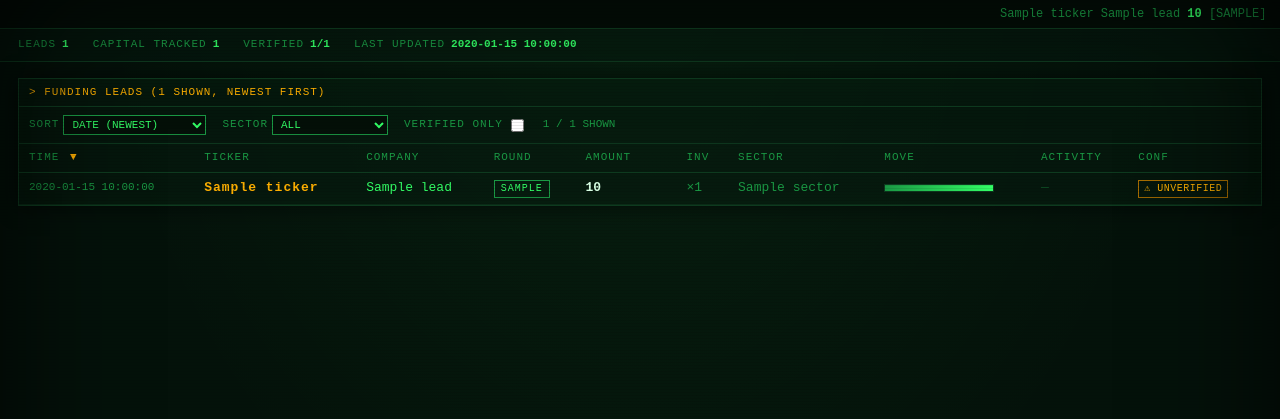
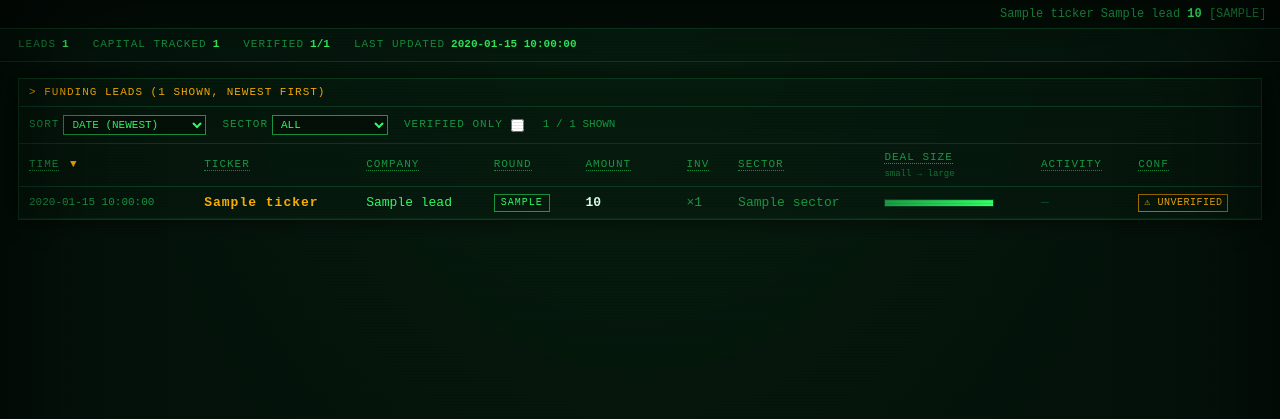
Before and after one commit to aadhyant-b/prospect-intel-pipeline, a FastAPI app: template src/app/templates/leads_list.html in a window 1280 px wide. Shown: the part 39-458 px from the top of the page. Run offline with FastAPI, Linux system fonts and the light colour scheme; the template is opened without the code that fills it: most values are stand-ins (such as "Sample title", 1, 10 or a date in 2020).

Commit message:
Add column-header tooltips and rename MOVE to DEAL SIZE
Every leads-table header now carries a native title-attribute tooltip
explaining what the column means (CONF's spells out VERIFIED vs UNVERIFIED
in plain language, ACTIVITY covers both the switch-signal and cadence-
fallback cases, etc.). Used native title over a CSS pseudo-element tooltip
because .table-scroll's overflow-x:auto also forces overflow-y to auto per
the CSS overflow spec, which would risk silently clipping an
absolutely-positioned dropdown -- title attributes render in the browser's
own layer and can't be clipped by an ancestor's overflow. Added a light
dotted-underline + cursor:help affordance so it's visually obvious headers
are hoverable.

MOVE -> DEAL SIZE (the old label didn't say what was moving), plus a small
"small -> large" scale hint under the header so the bar's meaning doesn't
require reading the tooltip.

1 new test, 128 total passing, ruff clean. Verified live: all 10 tooltips
render with the correct text, DEAL SIZE label and scale hint confirmed.

Co-Authored-By: Claude Sonnet 5 <noreply@anthropic.com>

```diff
--- a/src/app/templates/base.html
+++ b/src/app/templates/base.html
@@ -137,6 +137,17 @@
   table.leads th.sortable .arrow { opacity: 0; margin-left: 3px; }
   table.leads th.sortable.sort-active .arrow { opacity: 1; color: var(--amber); }
 
+  /* Header tooltips use the native title attribute (reliable regardless of
+     the table-scroll wrapper's overflow clipping) -- this just adds a
+     visual hint that hovering does something. */
+  table.leads th.th-tip:not(.sortable) { cursor: help; }
+  table.leads th.th-tip .th-label { border-bottom: 1px dotted var(--green-dim); }
+  table.leads th.th-tip:hover .th-label { border-bottom-color: var(--amber); }
+  table.leads th .th-sub {
+    font-size: 9px; font-weight: normal; letter-spacing: 0;
+    color: var(--green-dim); opacity: 0.7; margin-top: 2px; white-space: nowrap;
+  }
+
   .amount { color: #d8ffe4; font-weight: bold; }
   .round-tag {
     display: inline-block; padding: 1px 6px; font-size: 10px;
--- a/src/app/templates/leads_list.html
+++ b/src/app/templates/leads_list.html
@@ -61,16 +61,19 @@
   <table class="leads" id="leads-table">
     <thead>
       <tr>
-        <th class="sortable" data-sort-key="date">TIME <span class="arrow">&#9660;</span></th>
-        <th>TICKER</th>
-        <th>COMPANY</th>
-        <th class="sortable" data-sort-key="round">ROUND <span class="arrow">&#9660;</span></th>
-        <th class="sortable" data-sort-key="amount">AMOUNT <span class="arrow">&#9660;</span></th>
-        <th>INV</th>
-        <th>SECTOR</th>
-        <th>MOVE</th>
-        <th>ACTIVITY</th>
-        <th>CONF</th>
+        <th class="sortable th-tip" data-sort-key="date" title="Time since this release was published (hover a row's TIME cell for the exact timestamp)"><span class="th-label">TIME</span> <span class="arrow">&#9660;</span></th>
+        <th class="th-tip" title="Auto-generated short code for the company (not a real stock ticker)"><span class="th-label">TICKER</span></th>
+        <th class="th-tip" title="Company name extracted and verified from the press release"><span class="th-label">COMPANY</span></th>
+        <th class="sortable th-tip" data-sort-key="round" title="Funding round type (Series A, seed, debt, etc.) as stated in the release"><span class="th-label">ROUND</span> <span class="arrow">&#9660;</span></th>
+        <th class="sortable th-tip" data-sort-key="amount" title="Disclosed raise amount in US dollars"><span class="th-label">AMOUNT</span> <span class="arrow">&#9660;</span></th>
+        <th class="th-tip" title="Number of investors disclosed in the release"><span class="th-label">INV</span></th>
+        <th class="th-tip" title="Company's industry or category, as stated or inferred from the release"><span class="th-label">SECTOR</span></th>
+        <th class="th-tip" title="Relative deal size -- longer/brighter bar = larger raise, scaled against today's leads">
+          <span class="th-label">DEAL SIZE</span>
+          <div class="th-sub">small &rarr; large</div>
+        </th>
+        <th class="th-tip" title="Publishing-activity signal for this company (release cadence / switch signals)"><span class="th-label">ACTIVITY</span></th>
+        <th class="th-tip" title="Extraction confidence -- VERIFIED means every field was traceable to the source text; UNVERIFIED means a field couldn't be grounded and was left blank"><span class="th-label">CONF</span></th>
       </tr>
     </thead>
     <tbody id="leads-tbody">
```
Also changed, not shown: tests/test_app.py (+15 -0 lines).
